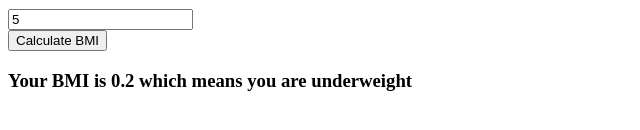
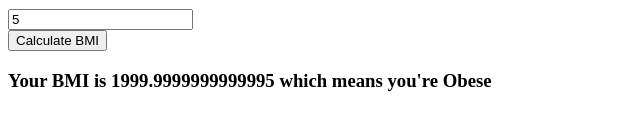
Before and after one commit to pratxk/Cap-10-JS, a plain HTML site: page BMI/bmi.html in a window 1280 px wide. Both pictures are taken after typing "5", "5" into the empty fields and a click on the button "Calculate BMI". Shown: the part 210-340 px from the top of the page, without its empty margins (0-640 px from the left). Drawn offline with Linux system fonts and the light colour scheme.

Commit message:
New commit to update code

```diff
--- a/BMI/bmi.html
+++ b/BMI/bmi.html
@@ -22,7 +22,8 @@
         function bmiCalculator(){
             var weight = document.getElementById("weight").value;
             var height = document.getElementById("height").value;
-            var divisor =  height*height;
+            var mainHeight = height/100;
+            var divisor =  mainHeight*mainHeight;
             var bmi = weight/divisor;
             // console.log(bmi);
 
```
